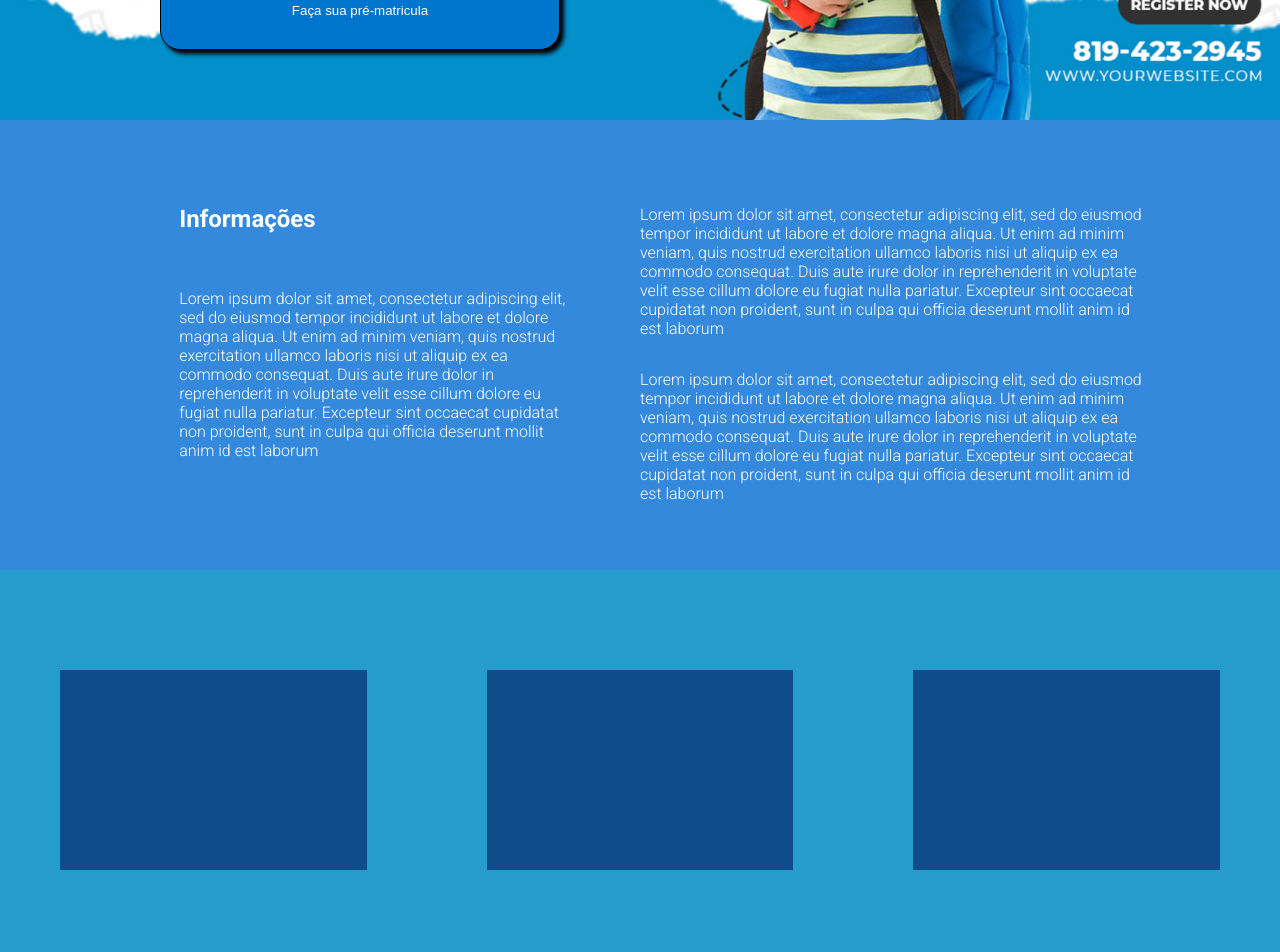
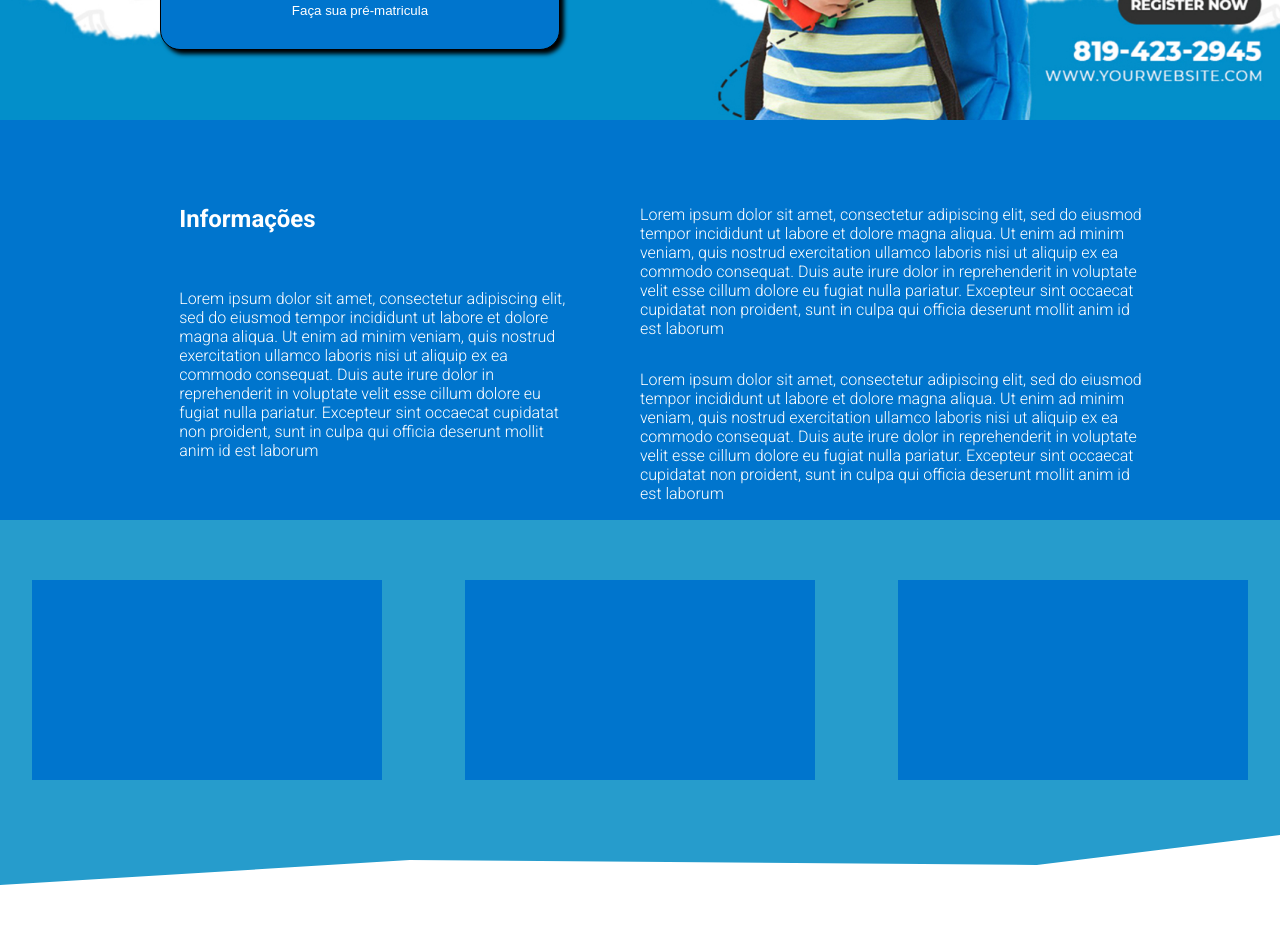
Before and after one commit to Alisonjs0/SchoolSync, a Next.js app: page / in a window 1280 px wide. Shown: the part 460-1412 px from the top of the page. Built offline with nearby package versions, Linux system fonts and the light colour scheme.

Commit message:
Atualizaçoes na pagina inicial

```diff
--- a/app/page.module.css
+++ b/app/page.module.css
@@ -52,12 +52,13 @@
 }
 
 .info {
-    height: 450px;
+    height: 600px;
     display: grid;
     grid-template-columns: repeat(2, 1fr);
-    background: #3489dd;
+    background: #0075CD;
     padding-top: 85px;
     color: white;
+    clip-path: polygon(20% 0%, 80% 0%, 100% 0, 100% 80%, 64% 68%, 32% 68%, 0% 80%, 0 0);
 }
 
 .info h2 {
@@ -75,17 +76,22 @@
 }
 
 .carrossel {
-    height: 400px;
+    height: 500px;
     background: #269CCC;
-    display: flex;
-    margin-bottom: 180px;
+    display: grid;
+    grid-template-columns: repeat(3, 1fr);
+    grid-template-rows: repeat(6,1fr);
+    margin-top: -200px;
+    clip-path: polygon(37% 0, 100% 0, 100% 0, 100% 63%, 81% 69%, 32% 68%, 0 73%, 0 0);
+    gap: 20px;
 }
 
 .carrossel div {
-    background: #0E4C8C;
-    width: 400px;
+    background: #0075CD;
+    width: 350px;
     height: 200px;
-    margin: auto 60px;
+    grid-row: 2;
+    margin: auto;
 }
 
 .footer {
```
